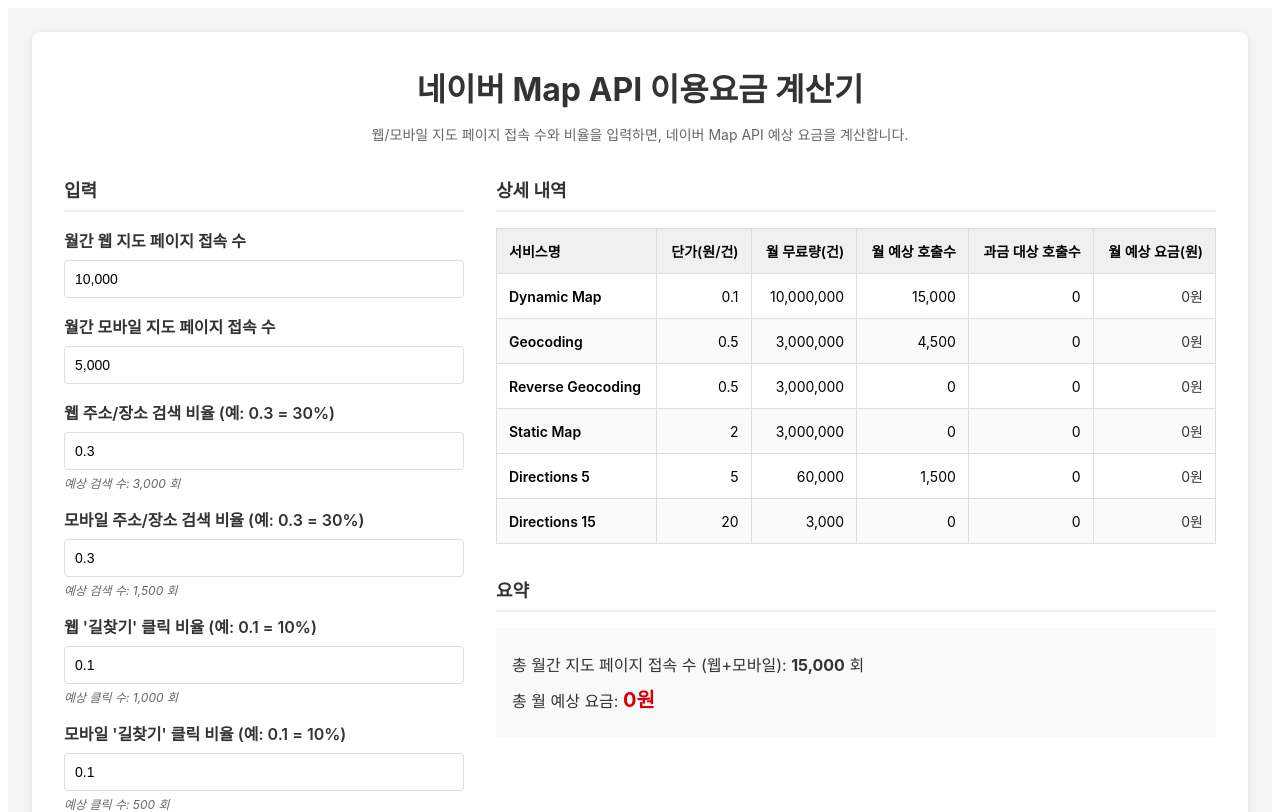
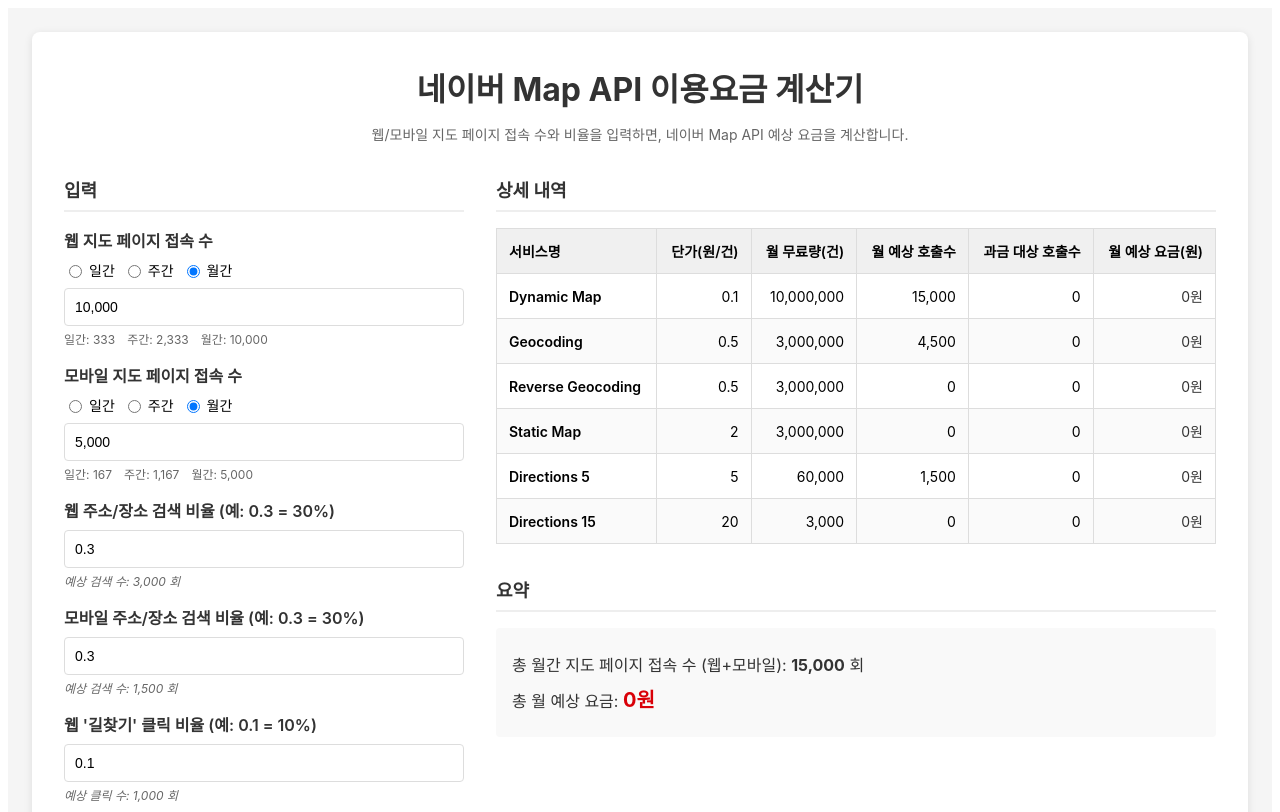
Before and after one commit to ConradChoi/sc_wesave, a React (Vite) app: page / in a window 1280 px wide. Shown: the top 812 px of the page. Built offline with nearby package versions, Linux system fonts and the light colour scheme.

Commit message:
Add: 일간/주간/월간 단위 선택 및 자동 변환 기능 추가

```diff
--- a/src/App.tsx
+++ b/src/App.tsx
@@ -43,10 +43,14 @@
   cost: number;
 }
 
+type TimeUnit = 'daily' | 'weekly' | 'monthly';
+
 function App() {
   // 입력값 state
-  const [webVisits, setWebVisits] = useState<number>(10000);
-  const [mobileVisits, setMobileVisits] = useState<number>(5000);
+  const [webVisits, setWebVisits] = useState<number>(10000); // 월간 기준
+  const [mobileVisits, setMobileVisits] = useState<number>(5000); // 월간 기준
+  const [webInputUnit, setWebInputUnit] = useState<TimeUnit>('monthly');
+  const [mobileInputUnit, setMobileInputUnit] = useState<TimeUnit>('monthly');
   const [webSearchRate, setWebSearchRate] = useState<number>(0.3);
   const [mobileSearchRate, setMobileSearchRate] = useState<number>(0.3);
   const [webDirectionsRate, setWebDirectionsRate] = useState<number>(0.1);
@@ -152,19 +156,58 @@
     }
   };
 
-  // 천단위 콤마가 포함된 숫자 입력 처리 함수
-  const handleFormattedNumberInput = (
-    value: string,
-    setter: (value: number) => void
-  ) => {
-    // 콤마 제거
+  // 시간 단위별 월간 값 계산
+  const convertToMonthly = (value: number, unit: TimeUnit): number => {
+    switch (unit) {
+      case 'daily':
+        return value * 30;
+      case 'weekly':
+        return value * (30 / 7);
+      case 'monthly':
+        return value;
+      default:
+        return value;
+    }
+  };
+
+  // 월간 값을 다른 단위로 변환
+  const convertFromMonthly = (monthlyValue: number, unit: TimeUnit): number => {
+    switch (unit) {
+      case 'daily':
+        return monthlyValue / 30;
+      case 'weekly':
+        return monthlyValue * 7 / 30;
+      case 'monthly':
+        return monthlyValue;
+      default:
+        return monthlyValue;
+    }
+  };
+
+  // 웹 접속 수 입력 처리 (단위 변환 포함)
+  const handleWebVisitsInput = (value: string, unit: TimeUnit) => {
     const cleanedValue = value.replace(/,/g, '');
     if (cleanedValue === '') {
-      setter(0);
+      setWebVisits(0);
     } else {
       const num = parseInt(cleanedValue, 10);
       if (!isNaN(num)) {
-        setter(num);
+        const monthlyValue = convertToMonthly(num, unit);
+        setWebVisits(monthlyValue);
+      }
+    }
+  };
+
+  // 모바일 접속 수 입력 처리 (단위 변환 포함)
+  const handleMobileVisitsInput = (value: string, unit: TimeUnit) => {
+    const cleanedValue = value.replace(/,/g, '');
+    if (cleanedValue === '') {
+      setMobileVisits(0);
+    } else {
+      const num = parseInt(cleanedValue, 10);
+      if (!isNaN(num)) {
+        const monthlyValue = convertToMonthly(num, unit);
+        setMobileVisits(monthlyValue);
       }
     }
   };
@@ -233,13 +276,71 @@
                   fontWeight: 600,
                   color: '#333'
                 }}>
-                  월간 웹 지도 페이지 접속 수
+                  웹 지도 페이지 접속 수
                 </label>
+                <div style={{
+                  display: 'flex',
+                  gap: '8px',
+                  marginBottom: '8px',
+                  alignItems: 'center'
+                }}>
+                  <label style={{
+                    display: 'flex',
+                    alignItems: 'center',
+                    gap: '4px',
+                    fontSize: '14px',
+                    cursor: 'pointer'
+                  }}>
+                    <input
+                      type="radio"
+                      name="webUnit"
+                      value="daily"
+                      checked={webInputUnit === 'daily'}
+                      onChange={(e) => setWebInputUnit(e.target.value as TimeUnit)}
+                      style={{ cursor: 'pointer' }}
+                    />
+                    일간
+                  </label>
+                  <label style={{
+                    display: 'flex',
+                    alignItems: 'center',
+                    gap: '4px',
+                    fontSize: '14px',
+                    cursor: 'pointer'
+                  }}>
+                    <input
+                      type="radio"
+                      name="webUnit"
+                      value="weekly"
+                      checked={webInputUnit === 'weekly'}
+                      onChange={(e) => setWebInputUnit(e.target.value as TimeUnit)}
+                      style={{ cursor: 'pointer' }}
+                    />
+                    주간
+                  </label>
+                  <label style={{
+                    display: 'flex',
+                    alignItems: 'center',
+                    gap: '4px',
+                    fontSize: '14px',
+                    cursor: 'pointer'
+                  }}>
+                    <input
+                      type="radio"
+                      name="webUnit"
+                      value="monthly"
+                      checked={webInputUnit === 'monthly'}
+                      onChange={(e) => setWebInputUnit(e.target.value as TimeUnit)}
+                      style={{ cursor: 'pointer' }}
+                    />
+                    월간
+                  </label>
+                </div>
                 <input
                   type="text"
-                  value={webVisits ? formatNumber(webVisits) : ''}
-                  onChange={(e) => handleFormattedNumberInput(e.target.value, setWebVisits)}
-                  placeholder="10,000"
+                  value={webVisits ? formatNumber(Math.round(convertFromMonthly(webVisits, webInputUnit))) : ''}
+                  onChange={(e) => handleWebVisitsInput(e.target.value, webInputUnit)}
+                  placeholder={webInputUnit === 'daily' ? '333' : webInputUnit === 'weekly' ? '2,333' : '10,000'}
                   style={{
                     width: '100%',
                     padding: '10px',
@@ -249,6 +350,17 @@
                     boxSizing: 'border-box'
                   }}
                 />
+                <div style={{
+                  marginTop: '4px',
+                  fontSize: '12px',
+                  color: '#666',
+                  display: 'flex',
+                  gap: '12px'
+                }}>
+                  <span>일간: {formatNumber(Math.round(webVisits / 30))}</span>
+                  <span>주간: {formatNumber(Math.round(webVisits * 7 / 30))}</span>
+                  <span>월간: {formatNumber(Math.round(webVisits))}</span>
+                </div>
               </div>
 
               <div>
@@ -258,13 +370,71 @@
                   fontWeight: 600,
                   color: '#333'
                 }}>
-                  월간 모바일 지도 페이지 접속 수
+                  모바일 지도 페이지 접속 수
                 </label>
+                <div style={{
+                  display: 'flex',
+                  gap: '8px',
+                  marginBottom: '8px',
+                  alignItems: 'center'
+                }}>
+                  <label style={{
+                    display: 'flex',
+                    alignItems: 'center',
+                    gap: '4px',
+                    fontSize: '14px',
+                    cursor: 'pointer'
+                  }}>
+                    <input
+                      type="radio"
+                      name="mobileUnit"
+                      value="daily"
+                      checked={mobileInputUnit === 'daily'}
+                      onChange={(e) => setMobileInputUnit(e.target.value as TimeUnit)}
+                      style={{ cursor: 'pointer' }}
+                    />
+                    일간
+                  </label>
+                  <label style={{
+                    display: 'flex',
+                    alignItems: 'center',
+                    gap: '4px',
+                    fontSize: '14px',
+                    cursor: 'pointer'
+                  }}>
+                    <input
+                      type="radio"
+                      name="mobileUnit"
+                      value="weekly"
+                      checked={mobileInputUnit === 'weekly'}
+                      onChange={(e) => setMobileInputUnit(e.target.value as TimeUnit)}
+                      style={{ cursor: 'pointer' }}
+                    />
+                    주간
+                  </label>
+                  <label style={{
+                    display: 'flex',
+                    alignItems: 'center',
+                    gap: '4px',
+                    fontSize: '14px',
+                    cursor: 'pointer'
+                  }}>
+                    <input
+                      type="radio"
+                      name="mobileUnit"
+                      value="monthly"
+                      checked={mobileInputUnit === 'monthly'}
+                      onChange={(e) => setMobileInputUnit(e.target.value as TimeUnit)}
+                      style={{ cursor: 'pointer' }}
+                    />
+                    월간
+                  </label>
+                </div>
                 <input
                   type="text"
-                  value={mobileVisits ? formatNumber(mobileVisits) : ''}
-                  onChange={(e) => handleFormattedNumberInput(e.target.value, setMobileVisits)}
-                  placeholder="5,000"
+                  value={mobileVisits ? formatNumber(Math.round(convertFromMonthly(mobileVisits, mobileInputUnit))) : ''}
+                  onChange={(e) => handleMobileVisitsInput(e.target.value, mobileInputUnit)}
+                  placeholder={mobileInputUnit === 'daily' ? '167' : mobileInputUnit === 'weekly' ? '1,167' : '5,000'}
                   style={{
                     width: '100%',
                     padding: '10px',
@@ -274,6 +444,17 @@
                     boxSizing: 'border-box'
                   }}
                 />
+                <div style={{
+                  marginTop: '4px',
+                  fontSize: '12px',
+                  color: '#666',
+                  display: 'flex',
+                  gap: '12px'
+                }}>
+                  <span>일간: {formatNumber(Math.round(mobileVisits / 30))}</span>
+                  <span>주간: {formatNumber(Math.round(mobileVisits * 7 / 30))}</span>
+                  <span>월간: {formatNumber(Math.round(mobileVisits))}</span>
+                </div>
               </div>
 
               <div>
```
